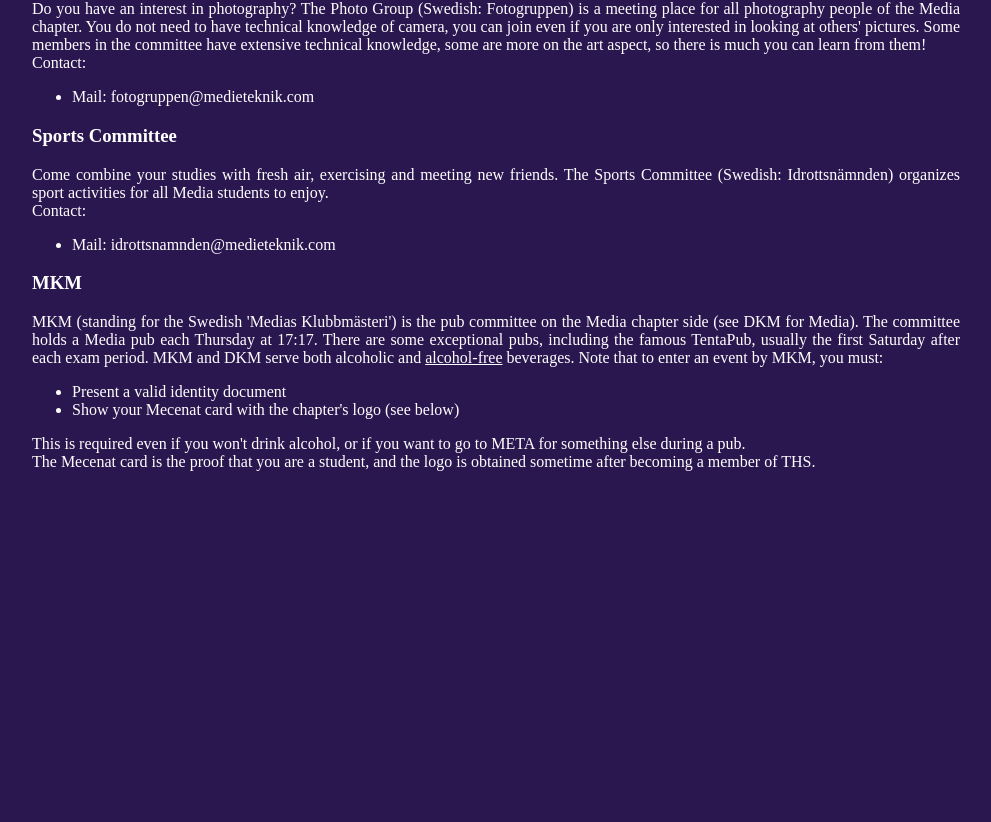
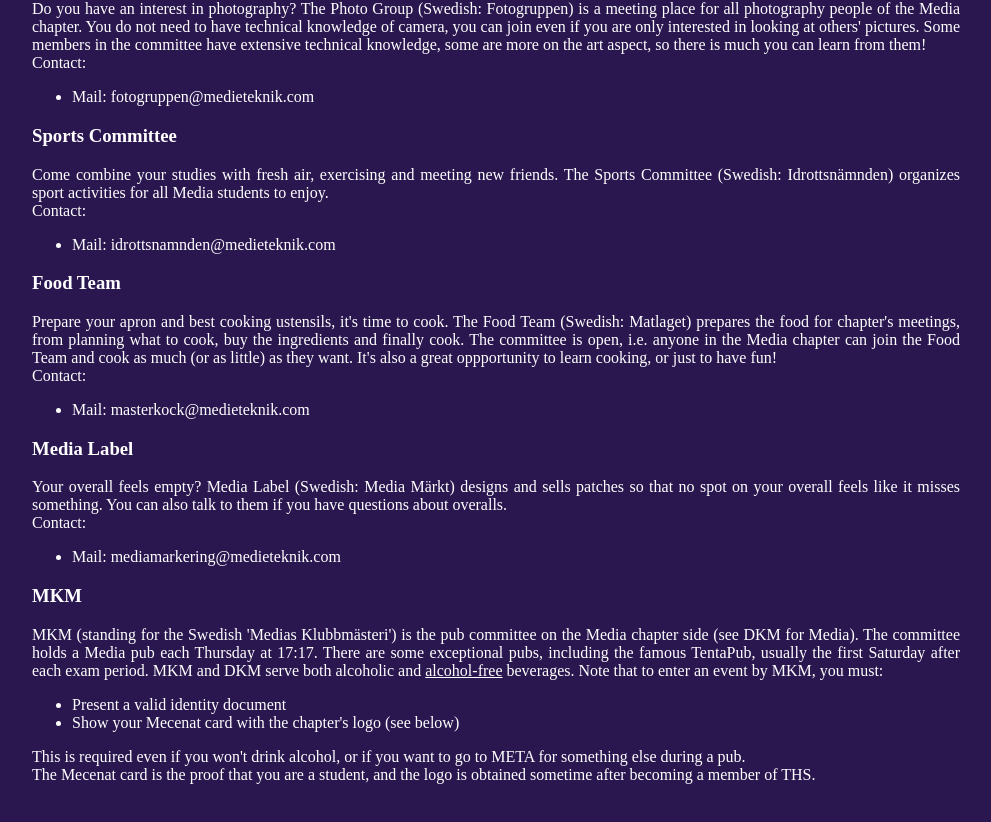
Before and after one commit to datasektionen/metastudent, a React (Create React App) app: page /student-life in a window 1280 px wide. Shown: the part 6677-7499 px from the top of the page, without its empty margins (144-1135 px from the left). Before the commit the page ends 7200 px from the top, so only its background shows below. Built offline with nearby package versions, Linux system fonts and the light colour scheme.

Commit message:
feat: add Food Team and Media Label descriptions

```diff
--- a/src/pages/Committees.js
+++ b/src/pages/Committees.js
@@ -115,6 +115,12 @@
 
                 <CommitteeName name={"Sports Committee"}/>
                 <MediaSportsCommittee/>
+
+                <CommitteeName name={"Food Team"}/>
+                <Matlaget/>
+
+                <CommitteeName name={"Media Label"}/>
+                <MediaMärkt/>
 
                 <CommitteeName name={"MKM"}/>
                 <MKM/>
@@ -772,6 +778,36 @@
     )
 }
 
+function Matlaget () {
+    return (
+        <p>
+            Prepare your apron and best cooking ustensils, it's time to cook. The Food Team (Swedish: Matlaget) prepares the food
+            for chapter's meetings, from planning what to cook, buy the ingredients and finally cook. The committee is open, i.e. anyone
+            in the Media chapter can join the Food Team and cook as much (or as little) as they want. It's also a great oppportunity to learn cooking, or
+            just to have fun!
+            <br/>
+            Contact:
+            <ul>
+                <li>Mail: masterkock@medieteknik.com</li>
+            </ul>
+        </p>
+    )
+}
+
+function MediaMärkt () {
+    return (
+        <p>
+            Your overall feels empty? Media Label (Swedish: Media Märkt) designs and sells patches so that no spot on your overall feels
+            like it misses something. You can also talk to them if you have questions about overalls.
+            <br/>
+            Contact:
+            <ul>
+                <li>Mail: mediamarkering@medieteknik.com</li>
+            </ul>
+        </p>
+    )
+}
+
 
 
 export default Committees;
```
